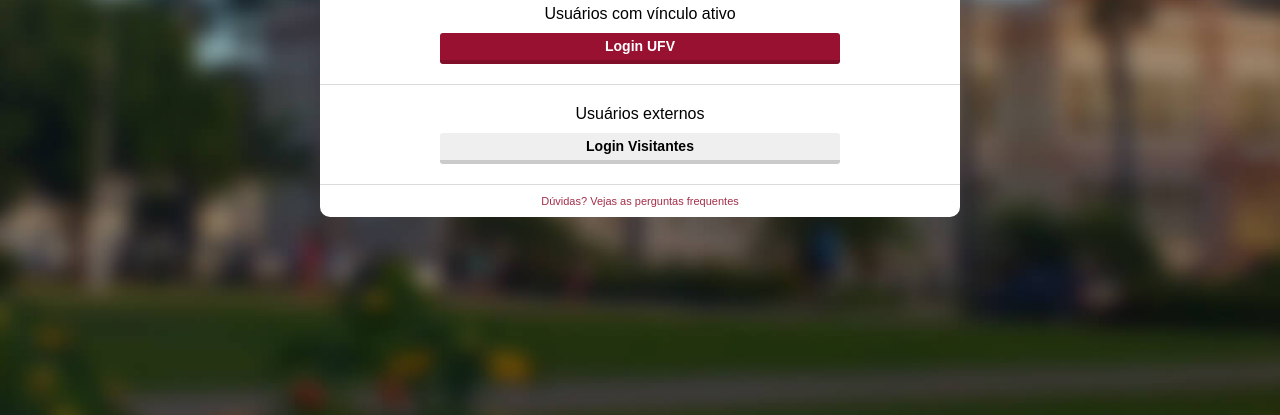
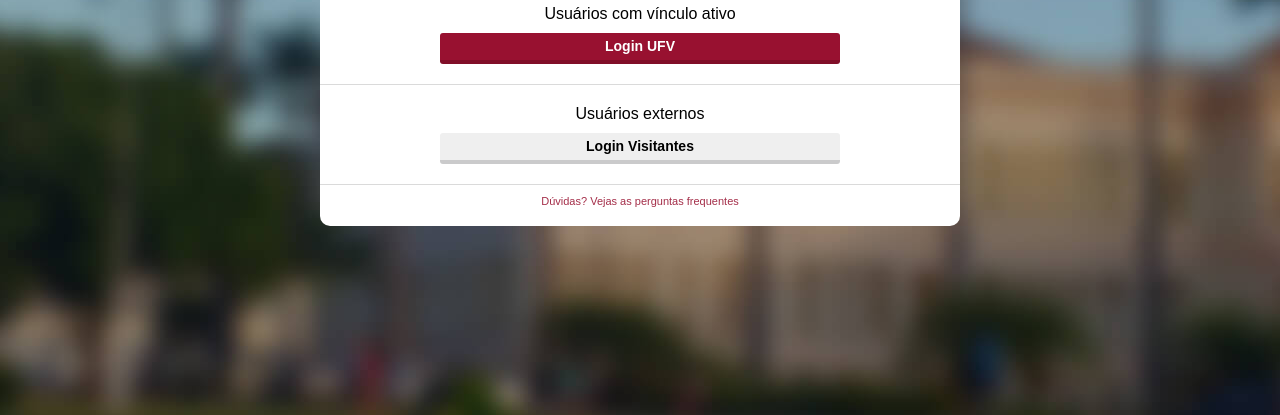
Before and after one commit to EricLamounier/-Reproducao-AVA-UFV, a plain HTML site: page index.html in a window 1280 px wide. Shown: the part 334-749 px from the top of the page. Drawn offline with Linux system fonts and the light colour scheme.

Commit message:
fix body height

```diff
--- a/css/style.css
+++ b/css/style.css
@@ -8,27 +8,32 @@ body {
     display: flex;
     flex-direction: column;
     width: 100vw;
-    height: 100vh;
+    min-height: 100vh;
     background-image: url("../images/background.jpg");
-    background-size: cover;
     padding-top: 100px;
+    background-color: grey;
 }
 
 main {
-    flex: 1
+    display: flex;
+    flex: 1;
+    justify-content: center;
+    height: 100vh;
+
 }
 
 main #container {
     width: 80%;
     background-color: white;
     max-width: 640px;
+    height: 460px;
     display: flex;
     flex: 1;
     flex-direction: column;
     border-radius: 10px;
     text-align: center;
     padding-bottom: 10px;
-    margin: auto auto auto auto;
+    margin-bottom: 30px;
 }
 
 main section {
@@ -134,7 +139,7 @@ main .duvidas a {
     text-align: center;
     justify-content: center;
     padding: 5px;
-    width: 100%;
+    width: 100%
 }
 
 .rodape svg {
```
